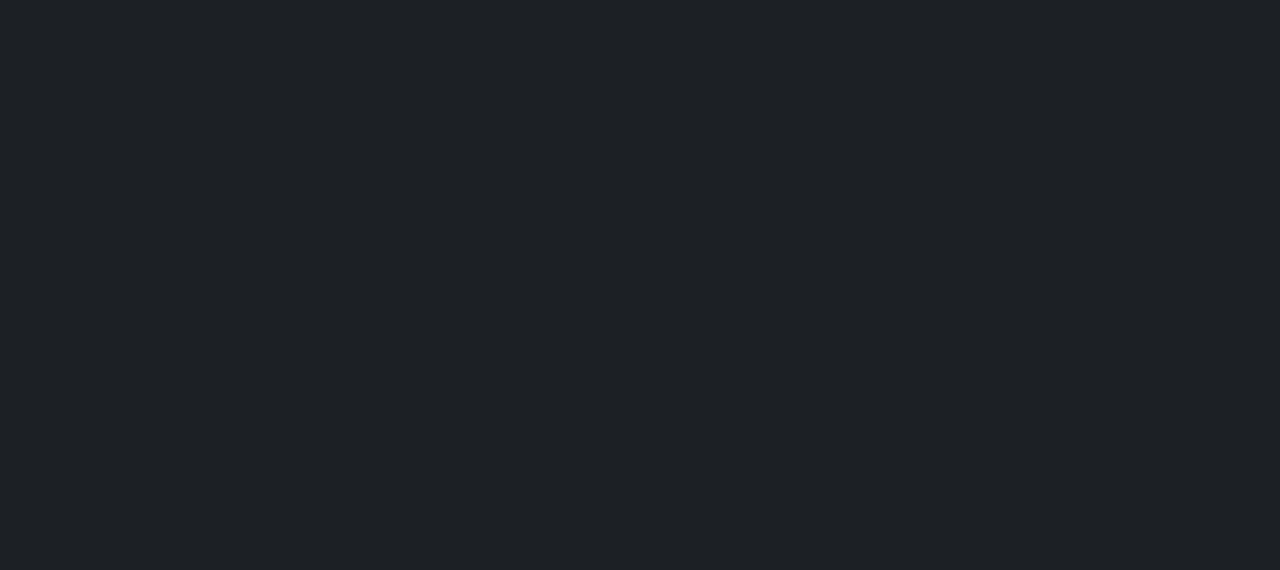
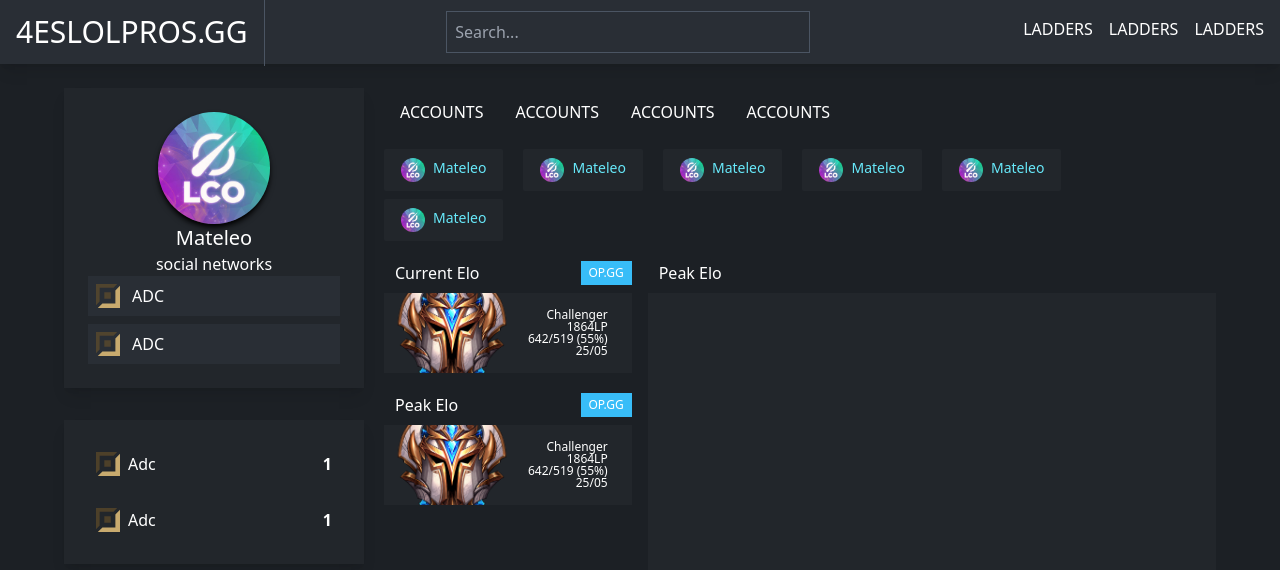
Before and after one commit to Mateleo/LolPros, a Vue app in the folder site/: page /player in a window 1280 px wide. Before the commit this address had no page. Shown: the top 570 px of the page. Built offline with nearby package versions, Linux system fonts and the light colour scheme.

Commit message:
Player vue and Top10

```diff
--- /dev/null
+++ b/site/src/components/Player.vue
@@ -0,0 +1,149 @@
+<script setup lang="ts">
+import Header from "./Header.vue";
+import Top10 from "./Top10.vue";
+</script>
+
+<template>
+  <Header></Header>
+  <main class="flex w-[90%] m-auto mt-6">
+    <div class="flex flex-col">
+      <div
+        class="aspect-square w-[300px] flex flex-col bg-[#22262B] p-6 shadow-lg shadow-black/10"
+      >
+        <img
+          class="w-[112px] h-[112px] m-auto rounded-full shadow-md shadow-black"
+          src="../assets/pp.png"
+          alt=""
+        />
+        <h2 class="text-xl text-center">Mateleo</h2>
+        <div class="m-auto">social networks</div>
+        <div></div>
+        <div class="p-2 bg-[#292E35] flex">
+          <img class="w-[24px] h-[24px] mr-3" src="../assets/positions/adc.svg" alt="" />
+          <h3>ADC</h3>
+        </div>
+        <div class="p-2 bg-[#292E35] flex mt-2">
+          <img class="w-[24px] h-[24px] mr-3" src="../assets/positions/adc.svg" alt="" />
+          <h3>ADC</h3>
+        </div>
+      </div>
+      <div
+        class="w-[300px] flex flex-col bg-[#22262B] p-6 mt-8 shadow-lg shadow-black/10"
+      >
+        <div class="flex justify-between p-2">
+          <div class="flex">
+            <img
+              class="w-[24px] h-[24px] mr-2"
+              src="../assets/positions/adc.svg"
+              alt=""
+            />
+            <p>Adc</p>
+          </div>
+          <p class="font-bold">1</p>
+        </div>
+        <div class="flex justify-between mt-4 p-2">
+          <div class="flex">
+            <img
+              class="w-[24px] h-[24px] mr-2"
+              src="../assets/positions/adc.svg"
+              alt=""
+            />
+            <p>Adc</p>
+          </div>
+          <p class="font-bold">1</p>
+        </div>
+      </div>
+    </div>
+    <div class="flex flex-col ml-5">
+      <nav class="flex">
+        <button
+          class="p-3 px-4 border-b-[5px] hover:border-cyan-300 border-transparent flex items-center transition-colors ease-in"
+        >
+          ACCOUNTS
+        </button>
+        <button
+          class="p-3 px-4 border-b-[5px] hover:border-cyan-300 border-transparent flex items-center transition-colors ease-in"
+        >
+          ACCOUNTS
+        </button>
+        <button
+          class="p-3 px-4 border-b-[5px] hover:border-cyan-300 border-transparent flex items-center transition-colors ease-in"
+        >
+          ACCOUNTS
+        </button>
+        <button
+          class="p-3 px-4 border-b-[5px] hover:border-cyan-300 border-transparent flex items-center transition-colors ease-in"
+        >
+          ACCOUNTS
+        </button>
+      </nav>
+      <div class="flex flex-wrap">
+        <div
+          v-for="i in 6"
+          class="bg-[#22262B] border-[1px] border-transparent flex px-4 py-2 rounded-sm mr-5 mt-2"
+        >
+          <img
+            class="w-[24px] h-[24px] m-auto rounded-full mr-2"
+            src="../assets/pp.png"
+            alt=""
+          />
+          <p class="text-sm text-cyan-300">Mateleo</p>
+        </div>
+      </div>
+      <div class="flex mt-5">
+        <div class="flex flex-col mr-4">
+          <div class="flex flex-col">
+            <div
+              class="flex justify-between border-l-[3px] border-cyan-300 border-transparent"
+            >
+              <h2 class="ml-2">Current Elo</h2>
+              <button class="bg-sky-400 px-2 py-1 text-xs">OP.GG</button>
+            </div>
+            <div class="bg-[#22262B] flex justify-between px-2 mt-2">
+              <img
+                class="object-cover w-[120px] h-[80px]"
+                src="../assets/emblems/Emblem_Challenger.png"
+                alt=""
+              />
+              <div class="flex flex-col text-right text-xs p-4 leading-3">
+                <p>Challenger</p>
+                <p>1864LP</p>
+                <p>642/519 (55%)</p>
+                <p>25/05</p>
+              </div>
+            </div>
+          </div>
+          <div class="flex flex-col mt-5">
+            <div
+              class="flex justify-between border-l-[3px] border-cyan-300 border-transparent"
+            >
+              <h2 class="ml-2">Peak Elo</h2>
+              <button class="bg-sky-400 px-2 py-1 text-xs">OP.GG</button>
+            </div>
+            <div class="bg-[#22262B] flex justify-between px-2 mt-2">
+              <img
+                class="object-cover w-[120px] h-[80px]"
+                src="../assets/emblems/Emblem_Challenger.png"
+                alt=""
+              />
+              <div class="flex flex-col text-right text-xs p-4 leading-3">
+                <p>Challenger</p>
+                <p>1864LP</p>
+                <p>642/519 (55%)</p>
+                <p>25/05</p>
+              </div>
+            </div>
+          </div>
+        </div>
+        <div class="flex flex-col grow">
+          <div
+            class="flex justify-between border-l-[3px] border-cyan-300 border-transparent"
+          >
+            <h2 class="ml-2">Peak Elo</h2>
+          </div>
+          <div class="bg-[#22262B] aspect-square grow mt-2"></div>
+        </div>
+      </div>
+    </div>
+  </main>
+</template>
--- a/site/src/components/Top10.vue
+++ b/site/src/components/Top10.vue
@@ -14,7 +14,7 @@
       >
         <div class="flex items-center py-4">
           <img class="w-[40px] mr-5" src="https://flagcdn.com/fr.svg" alt="" />
-          <h3 class="font-bold">Mateleo</h3>
+          <router-link to="/player" class="font-bold hover:text-cyan-400 transition-colors ease-in-out">Mateleo</router-link>
         </div>
         <div class="flex justify-between max-w-[300px] grow items-center">
           <img class="w-[32px] h-[32px]" src="../assets/positions/adc.svg" alt="" />
--- a/site/src/router/index.ts
+++ b/site/src/router/index.ts
@@ -1,5 +1,6 @@
 import { createRouter, createWebHistory } from "vue-router";
 import Home from "@/components/Home.vue"
+import Player from "@/components/Player.vue"
 
 const routes = [
   {
@@ -7,6 +8,11 @@ const routes = [
     name: "Home",
     component: Home,
   },
+  {
+    path: "/player",
+    name: "Player",
+    component: Player,
+  },
 ];
 const router = createRouter({
   history: createWebHistory(),
```
Also changed, not shown: site/src/assets/pp.png (added).
